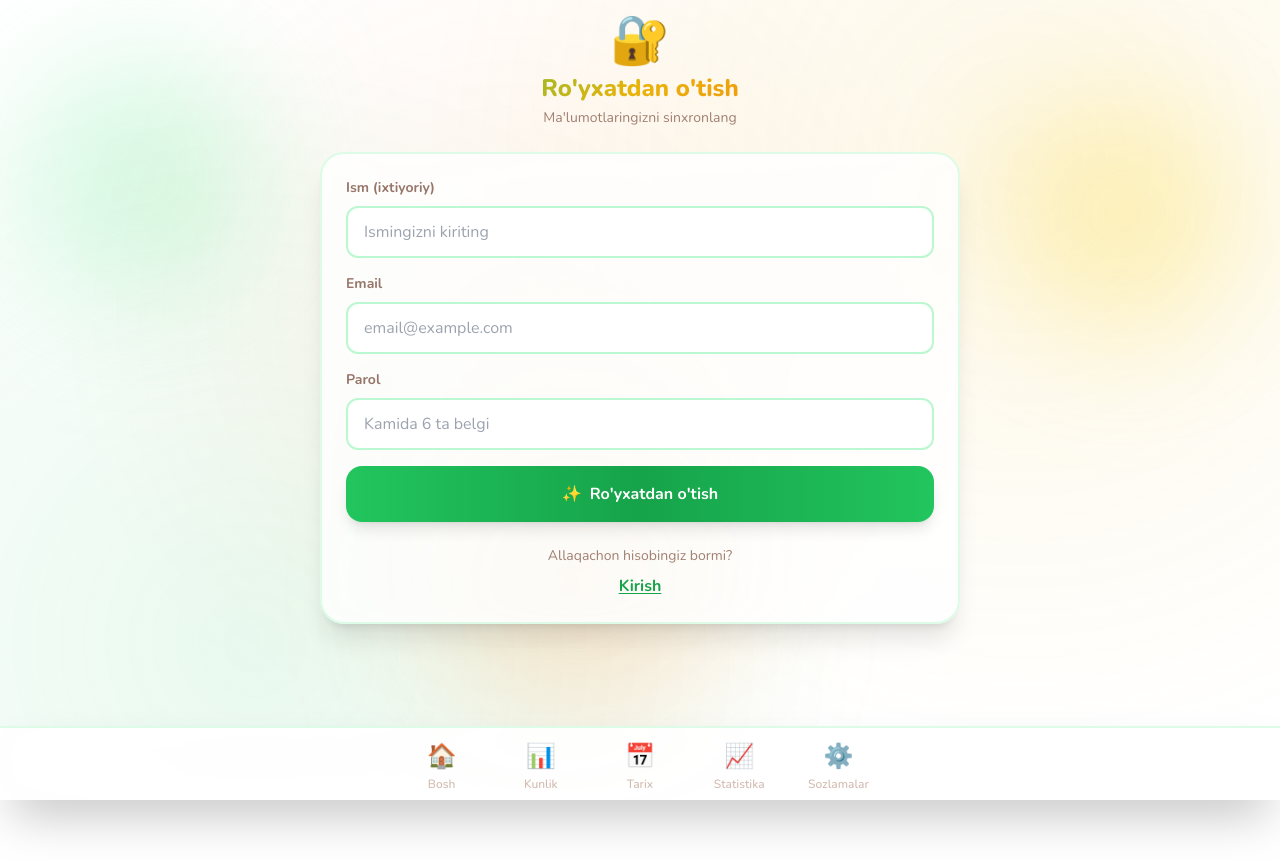
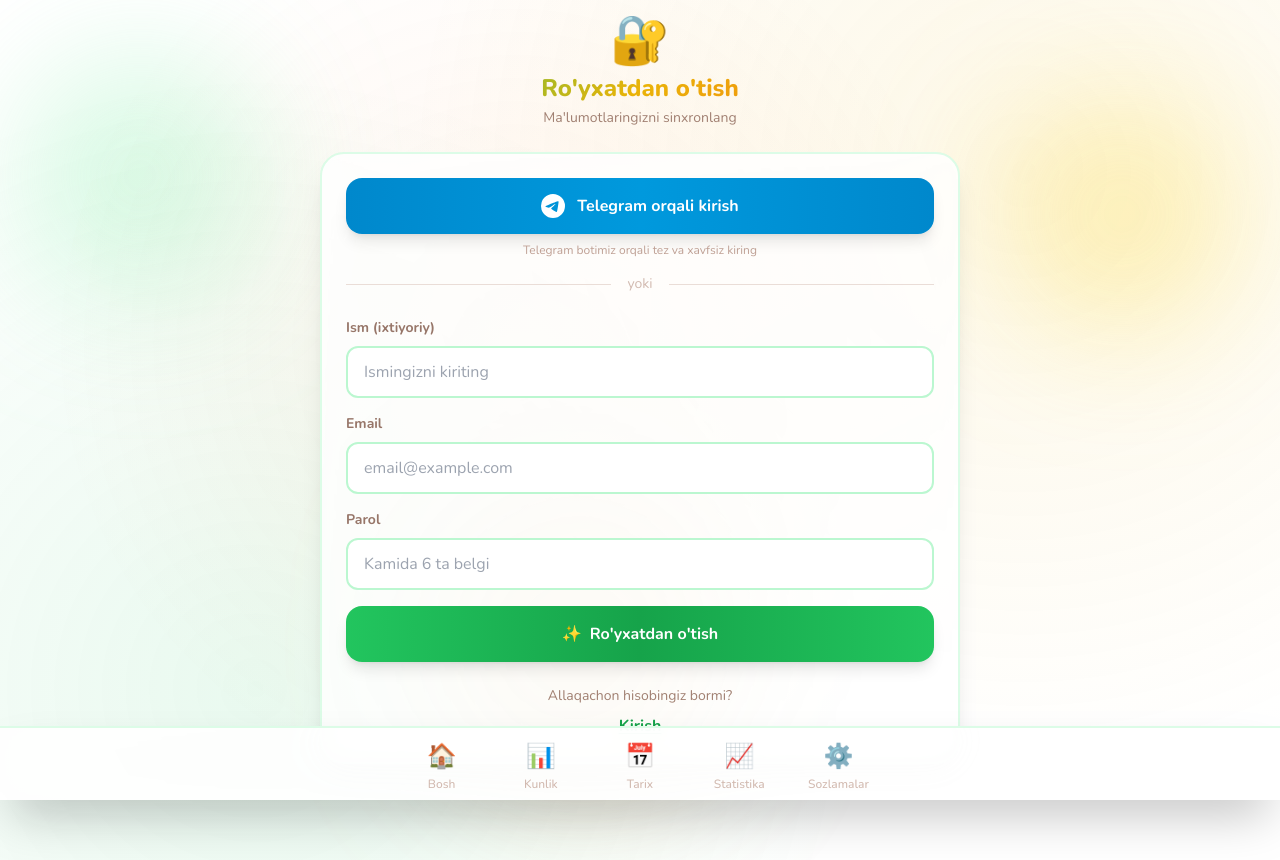
Before and after one commit to nulhacking/kalloriya-hisoblagich-frontend, a React (Vite) app: page /auth in a window 1280 px wide. Before the commit the page ends 800 px from the top, so only its background shows below. Built offline with nearby package versions, Linux system fonts and the light colour scheme; no server answers.

Commit message:
last change

```diff
--- a/index.html
+++ b/index.html
@@ -3,7 +3,7 @@
   <head>
     <meta charset="UTF-8" />
     <link rel="icon" type="image/png" href="/logo.png" />
-    <meta name="viewport" content="width=device-width, initial-scale=1.0, maximum-scale=5.0" />
+    <meta name="viewport" content="width=device-width, initial-scale=1.0, maximum-scale=5.0, user-scalable=no" />
 
     <!-- PWA Meta Tags -->
     <meta name="theme-color" content="#22c55e" />
@@ -12,6 +12,9 @@
     <meta name="apple-mobile-web-app-capable" content="yes" />
     <meta name="apple-mobile-web-app-status-bar-style" content="default" />
     <meta name="apple-mobile-web-app-title" content="Check Eat" />
+
+    <!-- Telegram Web App Script -->
+    <script src="https://telegram.org/js/telegram-web-app.js"></script>
 
     <!-- Performance: DNS Prefetch & Preconnect -->
     <link rel="dns-prefetch" href="https://kalloriya-hisoblagich-backend-production.up.railway.app" />
--- a/src/components/AuthScreen.tsx
+++ b/src/components/AuthScreen.tsx
@@ -1,5 +1,5 @@
 import { useState } from "react";
-import { useAuthStore, useIsRegistered, useUser } from "../stores";
+import { useAuthStore, useIsRegistered, useUser, useIsTelegramMiniApp } from "../stores";
 
 type AuthMode = "login" | "register";
 
@@ -7,13 +7,17 @@ export default function AuthScreen() {
   const login = useAuthStore((state) => state.login);
   const register = useAuthStore((state) => state.register);
   const convertAnonymous = useAuthStore((state) => state.convertAnonymous);
+  const loginWithTelegram = useAuthStore((state) => state.loginWithTelegram);
+  const linkTelegram = useAuthStore((state) => state.linkTelegram);
   const isRegistered = useIsRegistered();
   const user = useUser();
+  const isTelegramMiniApp = useIsTelegramMiniApp();
   const [mode, setMode] = useState<AuthMode>("register");
   const [email, setEmail] = useState("");
   const [password, setPassword] = useState("");
   const [name, setName] = useState("");
   const [loading, setLoading] = useState(false);
+  const [telegramLoading, setTelegramLoading] = useState(false);
   const [error, setError] = useState<string | null>(null);
   const [success, setSuccess] = useState<string | null>(null);
 
@@ -50,38 +54,88 @@ export default function AuthScreen() {
     }
   };
 
+  // Telegram bot username - configure this in your environment
+  const TELEGRAM_BOT_USERNAME = import.meta.env.VITE_TELEGRAM_BOT_USERNAME || "kaloriya_hisoblagich_bot";
+
+  const handleTelegramLogin = async () => {
+    const initData = window.Telegram?.WebApp?.initData;
+
+    // If not in Telegram Mini App, open the bot
+    if (!initData || !isTelegramMiniApp) {
+      // Open Telegram bot link
+      const botUrl = `https://t.me/${TELEGRAM_BOT_USERNAME}?start=login`;
+      window.open(botUrl, "_blank");
+      return;
+    }
+
+    setTelegramLoading(true);
+    setError(null);
+    setSuccess(null);
+
+    try {
+      if (user?.user_type === "anonymous") {
+        // Link Telegram to existing anonymous account
+        await linkTelegram(initData);
+        setSuccess("Telegram hisobi ulandi! Ma'lumotlaringiz saqlab qolindi.");
+      } else {
+        // Login with Telegram
+        await loginWithTelegram(initData);
+        setSuccess("Telegram orqali muvaffaqiyatli kirdingiz!");
+      }
+    } catch (err) {
+      setError(err instanceof Error ? err.message : "Telegram orqali kirishda xatolik");
+    } finally {
+      setTelegramLoading(false);
+    }
+  };
+
   if (isRegistered) {
+    const isTelegramUser = user?.user_type === "telegram";
+
     return (
       <div className="animate-fade-in-up">
         {/* Header */}
         <header className="text-center mb-6">
-          <div className="text-5xl mb-2">👤</div>
+          <div className="text-5xl mb-2">{isTelegramUser ? "✈️" : "👤"}</div>
           <h1 className="text-2xl font-extrabold gradient-text-food mb-1">
             Profil
           </h1>
           <p className="text-sm text-food-brown-600">
-            Siz ro'yxatdan o'tgansiz
+            {isTelegramUser ? "Telegram orqali kirgansiz" : "Siz ro'yxatdan o'tgansiz"}
           </p>
         </header>
 
         <div className="bg-white/90 backdrop-blur-md rounded-3xl shadow-xl p-6 border-2 border-food-green-100">
           <div className="text-center">
-            <div className="w-20 h-20 mx-auto bg-gradient-to-br from-food-green-400 to-food-green-600 rounded-full flex items-center justify-center text-4xl text-white shadow-lg mb-4">
-              {user?.name?.[0]?.toUpperCase() || "👤"}
-            </div>
+            {user?.telegram_photo_url ? (
+              <img
+                src={user.telegram_photo_url}
+                alt={user.name || "User"}
+                className="w-20 h-20 mx-auto rounded-full object-cover shadow-lg mb-4 border-4 border-food-green-200"
+              />
+            ) : (
+              <div className="w-20 h-20 mx-auto bg-gradient-to-br from-food-green-400 to-food-green-600 rounded-full flex items-center justify-center text-4xl text-white shadow-lg mb-4">
+                {user?.name?.[0]?.toUpperCase() || "👤"}
+              </div>
+            )}
             <h2 className="text-xl font-bold text-food-brown-800 mb-1">
               {user?.name || "Foydalanuvchi"}
             </h2>
-            <p className="text-food-brown-600 text-sm mb-4">{user?.email}</p>
+            {user?.email && (
+              <p className="text-food-brown-600 text-sm mb-2">{user.email}</p>
+            )}
+            {user?.telegram_username && (
+              <p className="text-blue-500 text-sm mb-4">@{user.telegram_username}</p>
+            )}
 
-            <div className="bg-food-green-50 rounded-2xl p-4 mb-4">
-              <div className="flex items-center justify-center gap-2 text-food-green-700">
-                <span className="text-xl">✅</span>
+            <div className={`${isTelegramUser ? "bg-blue-50" : "bg-food-green-50"} rounded-2xl p-4 mb-4`}>
+              <div className={`flex items-center justify-center gap-2 ${isTelegramUser ? "text-blue-600" : "text-food-green-700"}`}>
+                <span className="text-xl">{isTelegramUser ? "✈️" : "✅"}</span>
                 <span className="font-medium">
-                  Hisobingiz sinxronlangan
+                  {isTelegramUser ? "Telegram orqali ulangan" : "Hisobingiz sinxronlangan"}
                 </span>
               </div>
-              <p className="text-xs text-food-green-600 mt-1">
+              <p className={`text-xs ${isTelegramUser ? "text-blue-500" : "text-food-green-600"} mt-1`}>
                 Ma'lumotlaringiz bulutda saqlanadi
               </p>
             </div>
@@ -164,6 +218,41 @@ export default function AuthScreen() {
             </p>
           </div>
         )}
+
+        {/* Telegram Login Button - Always visible */}
+        <div className="mb-6">
+          <button
+            onClick={handleTelegramLogin}
+            disabled={telegramLoading}
+            className="w-full bg-gradient-to-r from-[#0088cc] via-[#0099dd] to-[#0088cc] hover:from-[#0077bb] hover:via-[#0088cc] hover:to-[#0077bb] disabled:from-gray-300 disabled:via-gray-400 disabled:to-gray-300 disabled:cursor-not-allowed text-white font-bold py-4 px-4 rounded-2xl transition-all duration-300 flex items-center justify-center gap-3 shadow-lg active:scale-95"
+          >
+            {telegramLoading ? (
+              <>
+                <div className="w-5 h-5 border-2 border-white border-t-transparent rounded-full animate-spin"></div>
+                <span>Kutilmoqda...</span>
+              </>
+            ) : (
+              <>
+                <svg className="w-6 h-6" viewBox="0 0 24 24" fill="currentColor">
+                  <path d="M11.944 0A12 12 0 0 0 0 12a12 12 0 0 0 12 12 12 12 0 0 0 12-12A12 12 0 0 0 12 0a12 12 0 0 0-.056 0zm4.962 7.224c.1-.002.321.023.465.14a.506.506 0 0 1 .171.325c.016.093.036.306.02.472-.18 1.898-.962 6.502-1.36 8.627-.168.9-.499 1.201-.82 1.23-.696.065-1.225-.46-1.9-.902-1.056-.693-1.653-1.124-2.678-1.8-1.185-.78-.417-1.21.258-1.91.177-.184 3.247-2.977 3.307-3.23.007-.032.014-.15-.056-.212s-.174-.041-.249-.024c-.106.024-1.793 1.14-5.061 3.345-.48.33-.913.49-1.302.48-.428-.008-1.252-.241-1.865-.44-.752-.245-1.349-.374-1.297-.789.027-.216.325-.437.893-.663 3.498-1.524 5.83-2.529 6.998-3.014 3.332-1.386 4.025-1.627 4.476-1.635z"/>
+                </svg>
+                <span>Telegram orqali kirish</span>
+              </>
+            )}
+          </button>
+
+          {!isTelegramMiniApp && (
+            <p className="text-center text-food-brown-500 text-xs mt-2">
+              Telegram botimiz orqali tez va xavfsiz kiring
+            </p>
+          )}
+
+          <div className="flex items-center my-4">
+            <div className="flex-1 border-t border-food-brown-200"></div>
+            <span className="px-4 text-food-brown-400 text-sm">yoki</span>
+            <div className="flex-1 border-t border-food-brown-200"></div>
+          </div>
+        </div>
 
         {/* Form */}
         <form onSubmit={handleSubmit} className="space-y-4">
--- a/src/stores/authStore.ts
+++ b/src/stores/authStore.ts
@@ -9,6 +9,8 @@ import {
   getCurrentUser,
   updateUserSettings,
   refreshToken,
+  telegramAuth,
+  linkTelegramAccount,
 } from "../services/api";
 
 interface AuthState {
@@ -17,6 +19,7 @@ interface AuthState {
   token: string | null;
   isLoading: boolean;
   isInitialized: boolean;
+  isTelegramMiniApp: boolean;
 
   // Computed getters
   isAuthenticated: boolean;
@@ -28,6 +31,7 @@ interface AuthState {
   setLoading: (loading: boolean) => void;
   handleAuthResponse: (response: AuthResponse) => void;
   clearAuth: () => void;
+  setIsTelegramMiniApp: (value: boolean) => void;
 
   // Async actions
   initAuth: () => Promise<void>;
@@ -38,9 +42,28 @@ interface AuthState {
     password: string,
     name?: string
   ) => Promise<void>;
+  loginWithTelegram: (initData: string) => Promise<void>;
+  linkTelegram: (initData: string) => Promise<void>;
   logout: () => void;
   updateSettings: (settings: Partial<UserSettings>) => Promise<void>;
 }
+
+// Helper to check if running in Telegram Mini App
+const checkIsTelegramMiniApp = (): boolean => {
+  return !!(
+    typeof window !== "undefined" &&
+    window.Telegram?.WebApp?.initData &&
+    window.Telegram.WebApp.initData.length > 0
+  );
+};
+
+// Helper to get Telegram init data
+const getTelegramInitData = (): string | null => {
+  if (typeof window !== "undefined" && window.Telegram?.WebApp?.initData) {
+    return window.Telegram.WebApp.initData;
+  }
+  return null;
+};
 
 export const useAuthStore = create<AuthState>()(
   persist(
@@ -50,19 +73,22 @@ export const useAuthStore = create<AuthState>()(
       token: null,
       isLoading: true,
       isInitialized: false,
+      isTelegramMiniApp: false,
 
       // Computed (derived from state)
       get isAuthenticated() {
         return !!get().user;
       },
       get isRegistered() {
-        return get().user?.user_type === "registered";
+        const userType = get().user?.user_type;
+        return userType === "registered" || userType === "telegram";
       },
 
       // Simple setters
       setUser: (user) => set({ user }),
       setToken: (token) => set({ token }),
       setLoading: (isLoading) => set({ isLoading }),
+      setIsTelegramMiniApp: (value) => set({ isTelegramMiniApp: value }),
 
       // Handle auth response
       handleAuthResponse: (response) => {
@@ -82,10 +108,34 @@ export const useAuthStore = create<AuthState>()(
 
       // Initialize auth
       initAuth: async () => {
-        const { token, handleAuthResponse, clearAuth } = get();
+        const { token, handleAuthResponse, clearAuth, setIsTelegramMiniApp } = get();
         set({ isLoading: true });
 
+        // Check if running in Telegram Mini App
+        const isTelegram = checkIsTelegramMiniApp();
+        setIsTelegramMiniApp(isTelegram);
+
         try {
+          // If in Telegram Mini App, try to auto-authenticate
+          if (isTelegram) {
+            const initData = getTelegramInitData();
+            if (initData) {
+              try {
+                // Expand the Mini App
+                window.Telegram?.WebApp?.expand();
+                window.Telegram?.WebApp?.ready();
+
+                const response = await telegramAuth(initData);
+                handleAuthResponse(response);
+                set({ isLoading: false, isInitialized: true });
+                return;
+              } catch (error) {
+                console.error("Telegram auto-auth failed:", error);
+                // Fall through to normal auth flow
+              }
+            }
+          }
+
           if (token) {
             // Try to refresh/validate existing token
             try {
@@ -142,6 +192,20 @@ export const useAuthStore = create<AuthState>()(
         handleAuthResponse(response);
       },
 
+      // Login with Telegram
+      loginWithTelegram: async (initData) => {
+        const response = await telegramAuth(initData);
+        get().handleAuthResponse(response);
+      },
+
+      // Link Telegram to existing account
+      linkTelegram: async (initData) => {
+        const { token, handleAuthResponse } = get();
+        if (!token) throw new Error("Token mavjud emas");
+        const response = await linkTelegramAccount(token, initData);
+        handleAuthResponse(response);
+      },
+
       // Logout
       logout: () => {
         get().clearAuth();
@@ -189,4 +253,9 @@ export const useToken = () => useAuthStore((state) => state.token);
 export const useIsLoading = () => useAuthStore((state) => state.isLoading);
 export const useIsAuthenticated = () => useAuthStore((state) => !!state.user);
 export const useIsRegistered = () =>
-  useAuthStore((state) => state.user?.user_type === "registered");
+  useAuthStore((state) => {
+    const userType = state.user?.user_type;
+    return userType === "registered" || userType === "telegram";
+  });
+export const useIsTelegramMiniApp = () =>
+  useAuthStore((state) => state.isTelegramMiniApp);
--- a/src/stores/index.ts
+++ b/src/stores/index.ts
@@ -6,6 +6,7 @@ export {
   useIsLoading,
   useIsAuthenticated,
   useIsRegistered,
+  useIsTelegramMiniApp,
 } from "./authStore";
 
 // UI Store
--- a/src/types/index.ts
+++ b/src/types/index.ts
@@ -117,11 +117,74 @@ export interface User {
   id: string;
   email?: string;
   name?: string;
-  user_type: 'anonymous' | 'registered';
+  user_type: 'anonymous' | 'registered' | 'telegram';
   daily_calorie_goal: number;
   daily_protein_goal: number;
   daily_carbs_goal: number;
   daily_fat_goal: number;
+  telegram_id?: string;
+  telegram_username?: string;
+  telegram_photo_url?: string;
+}
+
+// Telegram WebApp types
+export interface TelegramWebApp {
+  initData: string;
+  initDataUnsafe: {
+    query_id?: string;
+    user?: {
+      id: number;
+      first_name: string;
+      last_name?: string;
+      username?: string;
+      language_code?: string;
+      photo_url?: string;
+    };
+    auth_date: number;
+    hash: string;
+  };
+  ready: () => void;
+  close: () => void;
+  expand: () => void;
+  MainButton: {
+    text: string;
+    color: string;
+    textColor: string;
+    isVisible: boolean;
+    isActive: boolean;
+    setText: (text: string) => void;
+    onClick: (callback: () => void) => void;
+    show: () => void;
+    hide: () => void;
+    enable: () => void;
+    disable: () => void;
+  };
+  BackButton: {
+    isVisible: boolean;
+    onClick: (callback: () => void) => void;
+    show: () => void;
+    hide: () => void;
+  };
+  themeParams: {
+    bg_color?: string;
+    text_color?: string;
+    hint_color?: string;
+    link_color?: string;
+    button_color?: string;
+    button_text_color?: string;
+  };
+  colorScheme: 'light' | 'dark';
+  isExpanded: boolean;
+  viewportHeight: number;
+  viewportStableHeight: number;
+}
+
+declare global {
+  interface Window {
+    Telegram?: {
+      WebApp: TelegramWebApp;
+    };
+  }
 }
 
 // Auth response
--- a/src/vite-env.d.ts
+++ b/src/vite-env.d.ts
@@ -3,6 +3,7 @@
 
 interface ImportMetaEnv {
   readonly VITE_API_URL: string
+  readonly VITE_TELEGRAM_BOT_USERNAME?: string
 }
 
 interface ImportMeta {
```
Also changed, not shown: src/services/api.ts (+33 -0 lines), 1 other file (tests, documents, lock files or other folders).
